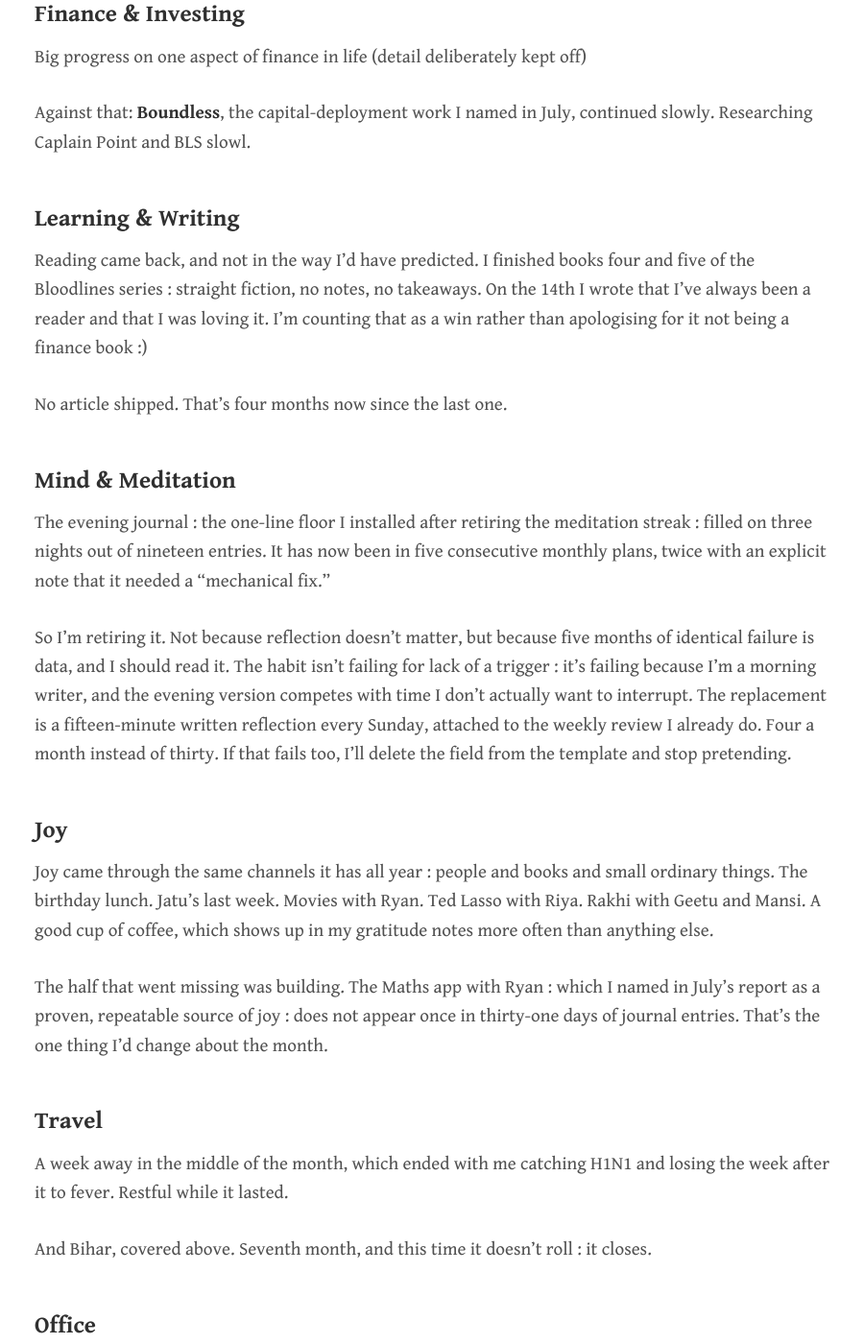
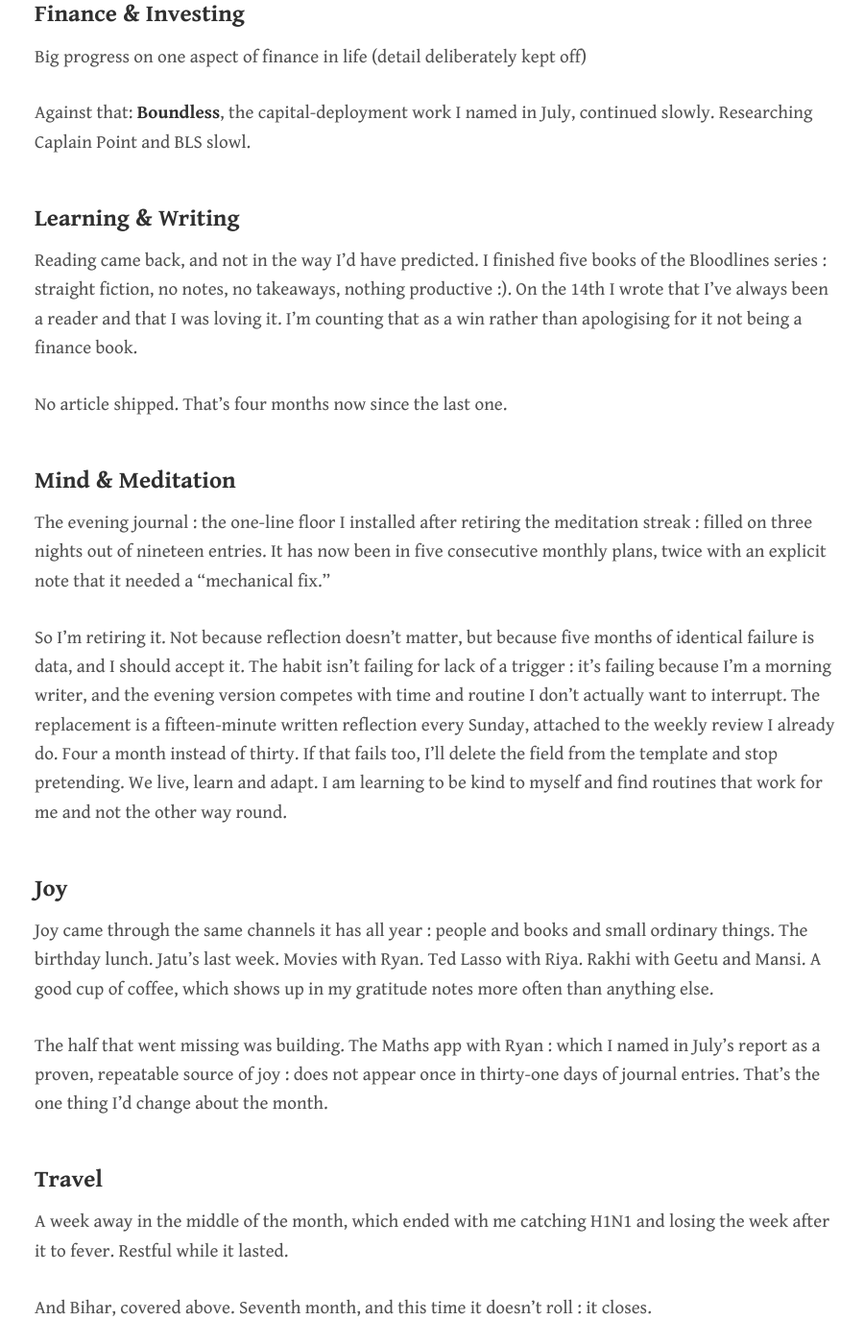
Before and after one commit to rishisareen/rishisareen.github.io, a Jekyll site: the page built from _articles/2026-09-01-Aug-2026-Report.md, in a window 1280 px wide and 1400 px high, scrolled down 2576 px. Shown: the whole window at 96% size, without its empty margins (186-1086 px from the left). Built offline with Jekyll 4.4.1, drawn with Linux system fonts in a browser that asks for light colours; some of the changed text lies outside the part shown.

Commit message:
vault backup: 2026-09-01 09:13:58

```diff
--- a/_articles/2026-09-01-Aug-2026-Report.md
+++ b/_articles/2026-09-01-Aug-2026-Report.md
@@ -10,7 +10,7 @@
 
 Riya moved into her college hostel on the 3rd. I turned 48 on the 4th. Jatu flew back to Canada on the 10th. On the 30th, I dropped Mom at the airport for Canada.
 
-It was also, if I'm honest, a month where almost nothing I had planned for *myself* actually happened. Both of those things are true, and my review is capture both at the same time.
+It was also, if I'm honest, a month where almost nothing I had planned for *myself* actually happened. Both of those things are true, and my review is my honest attempt to capture this.
 
 
 
@@ -18,7 +18,7 @@
 
 This was, for the eighth month running, the strongest pillar : and it barely required me to plan anything.
 
-**Riya started college.** She moved into the IIIT Delhi hostel on Monday, 3rd August. 30 years ago, on first Monday of 1996, I started my college life. Life comes full circle. I am excited for her, I had one of the best phase of my life in college and I hope she also does the same ; meeting friends for life and just having fun while stepping into adulthood.
+**Riya started college.** She moved into the IIIT Delhi hostel on Monday, 3rd August. 30 years ago, on first Monday of 1996, I joined NIT Jalandhar and started my college life. Life comes a full circle. I am excited for her, I had one of the best phase of my life in college and I hope she also does the same ; meeting friends for life and just having fun while stepping into adulthood.
 
 **I turned 48 on the 4th**, and celebrated the next day with Jatu, Aryan, Arjun, Tanya, Rohin, Mom and Ryan over lunch. Riya was at college. Suchi couldn't make it. Forty-eight doesn't feel like anything in particular, but loved celebrating it with people close to me.
 
@@ -30,7 +30,7 @@
 
 **And that is where the Bihar trip finally ends.** I have written about this trip in every single one of these posts since January. Seven months. It was a Q3 rock. It had a real, hard gate : Mom's departure for Canada. Her date was known well enough by the 8th that I wrote it in my journal.
 
-It didn't happen, and now it can't. She's gone.
+It didn't happen, and now it can't. She's gone for few months now.
 
 So I'm not carrying it forward this time, and I'm not writing "next month" next to it. It is retired for 2026 ; will pick when she is back.
 
@@ -42,7 +42,7 @@
 
 Two illnesses took roughly eleven days out of the month : a viral bout early on, and then H1N1 in the third week that had me flat with fever for five days. That's real, and it's not nothing. But it doesn't explain the healthy week in between, when I had gym on my intention list every single morning and did almost none of it.
 
-One thing I'll give myself: on the 6th I trained through viral symptoms, which was the wrong call. Two weeks later, with H1N1, I rested properly and let the medicine work. Same month, opposite decisions. That's a small piece of learning I'd like to keep. Matt Dixon always used to say "It takes courage to recover". I need to be kind to myself ; hustle when I have to, but show courage when I need to recover.
+One thing I'll give myself: on the 6th I trained through viral symptoms, which was the wrong call. Two weeks later, with H1N1, I rested properly and let the medicine work and recover. Same month, opposite decisions. Because I learnt my lesson. Matt Dixon always used to say "It takes courage to recover". I need to be kind to myself ; hustle when I have to, but show courage when I need to recover.
 
 The honest reckoning came on the 26th, the morning I finally felt normal again. This is what I wrote in my morning Journal:
 
@@ -58,7 +58,7 @@
 
 ## Learning & Writing
 
-Reading came back, and not in the way I'd have predicted. I finished books four and five of the Bloodlines series : straight fiction, no notes, no takeaways. On the 14th I wrote that I've always been a reader and that I was loving it. I'm counting that as a win rather than apologising for it not being a finance book :)
+Reading came back, and not in the way I'd have predicted. I finished five books of the Bloodlines series : straight fiction, no notes, no takeaways, nothing productive :). On the 14th I wrote that I've always been a reader and that I was loving it. I'm counting that as a win rather than apologising for it not being a finance book.
 
 No article shipped. That's four months now since the last one.
 
@@ -68,7 +68,7 @@
 
 The evening journal : the one-line floor I installed after retiring the meditation streak : filled on three nights out of nineteen entries. It has now been in five consecutive monthly plans, twice with an explicit note that it needed a "mechanical fix."
 
-So I'm retiring it. Not because reflection doesn't matter, but because five months of identical failure is data, and I should read it. The habit isn't failing for lack of a trigger : it's failing because I'm a morning writer, and the evening version competes with time I don't actually want to interrupt. The replacement is a fifteen-minute written reflection every Sunday, attached to the weekly review I already do. Four a month instead of thirty. If that fails too, I'll delete the field from the template and stop pretending.
+So I'm retiring it. Not because reflection doesn't matter, but because five months of identical failure is data, and I should accept it. The habit isn't failing for lack of a trigger : it's failing because I'm a morning writer, and the evening version competes with time and routine I don't actually want to interrupt. The replacement is a fifteen-minute written reflection every Sunday, attached to the weekly review I already do. Four a month instead of thirty. If that fails too, I'll delete the field from the template and stop pretending. We live, learn and adapt. I am learning to be kind to myself and find routines that work for me and not the other way round.
 
 ## Joy
 
```
